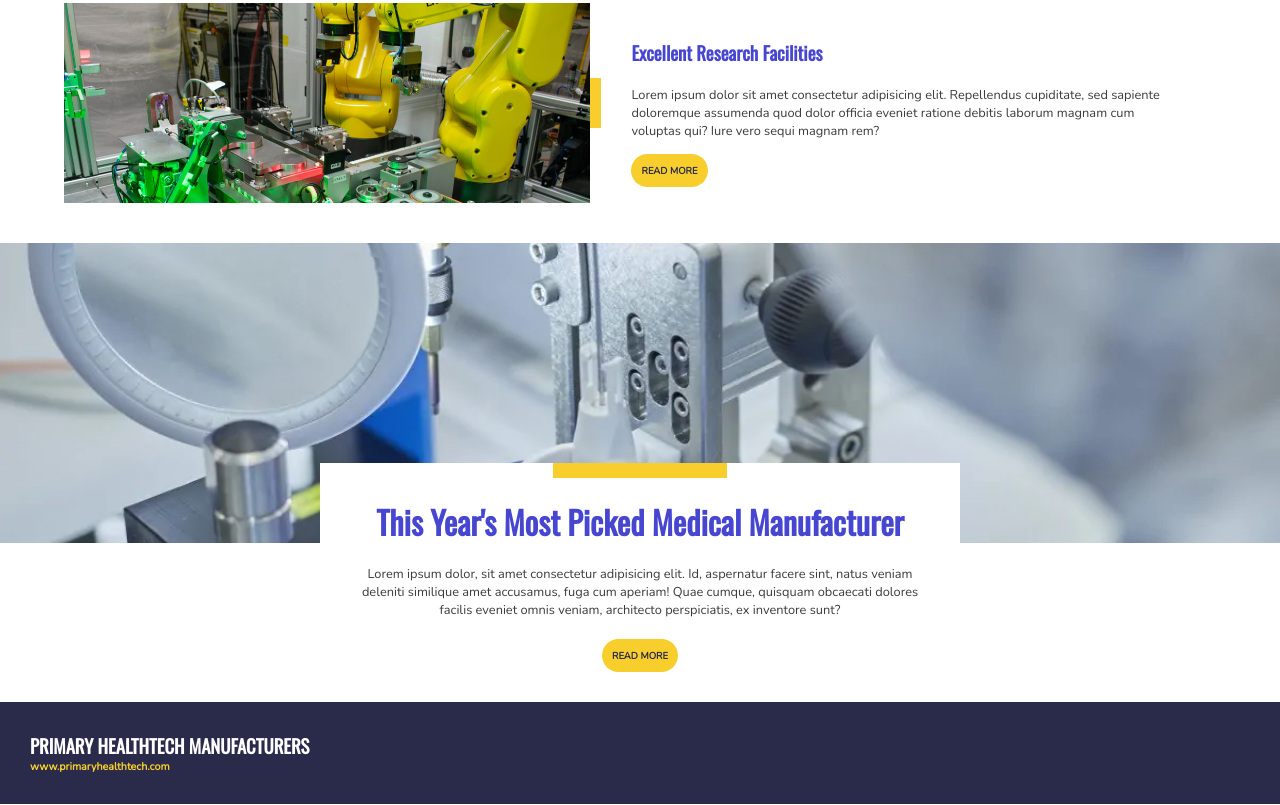
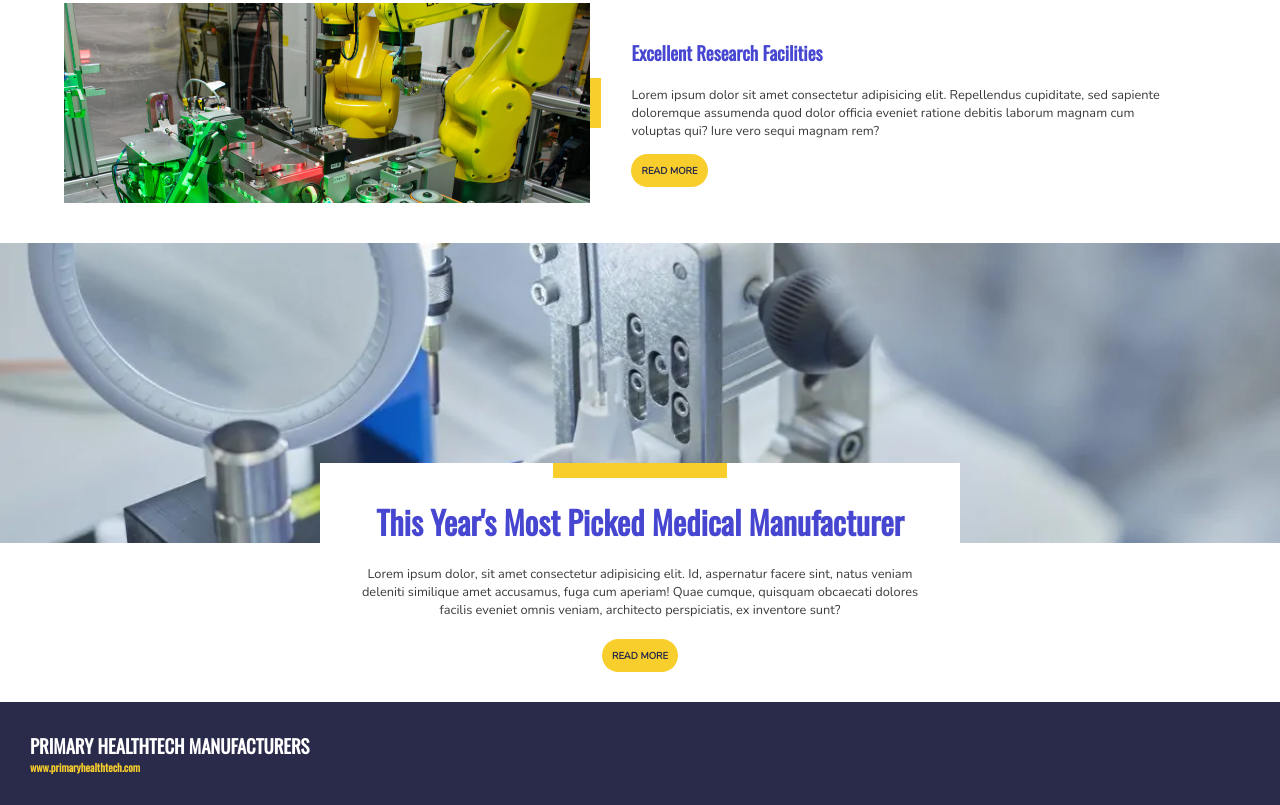
Before and after one commit to BishanKD/primary-healthtech-submission, a plain HTML site: page index.html in a window 1280 px wide. Shown: the part 965-1770 px from the top of the page. Drawn offline with nearby package versions, Linux system fonts and the light colour scheme.

```diff
--- a/style.css
+++ b/style.css
@@ -250,5 +250,5 @@ footer .footer-heading{
 }
 footer .footer-site{
     color: var(--yellow);
-    font-family: var(--text-font);
+    font-family: var(--heading-font);
 }
```
